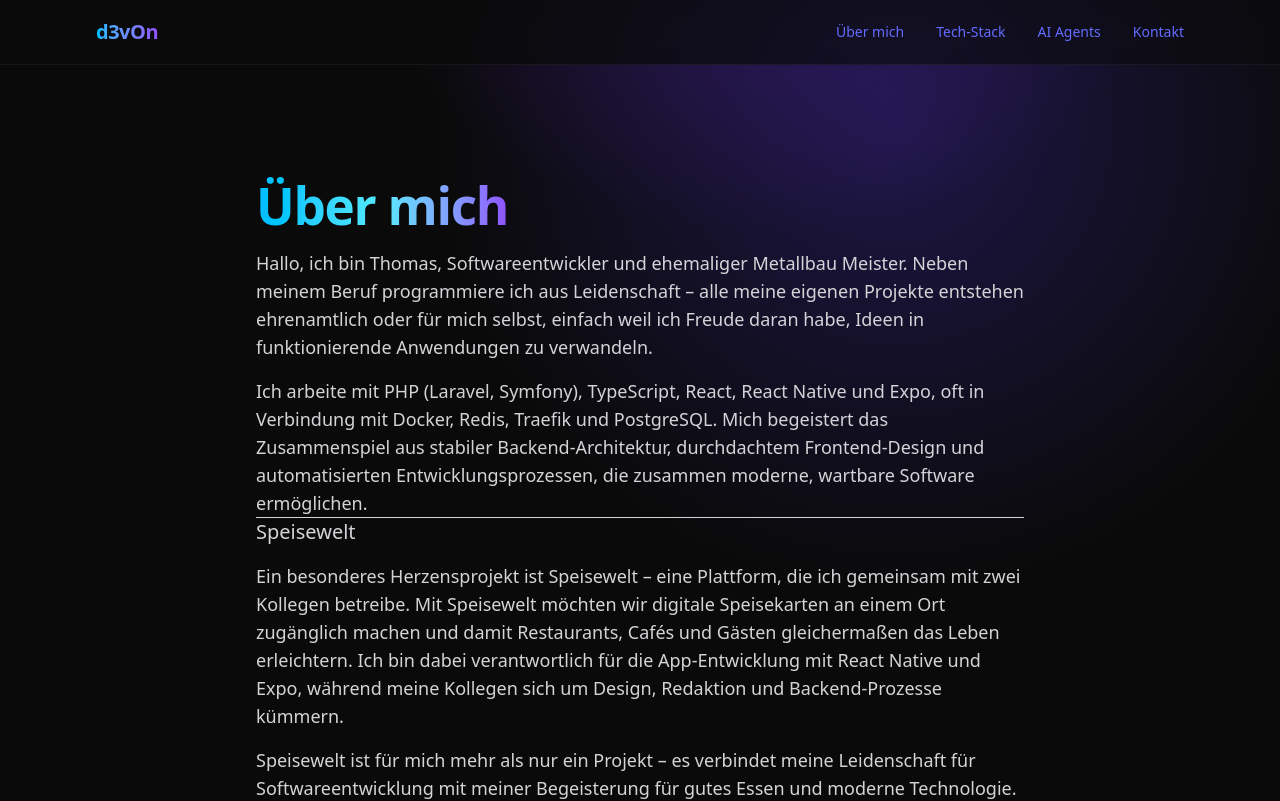
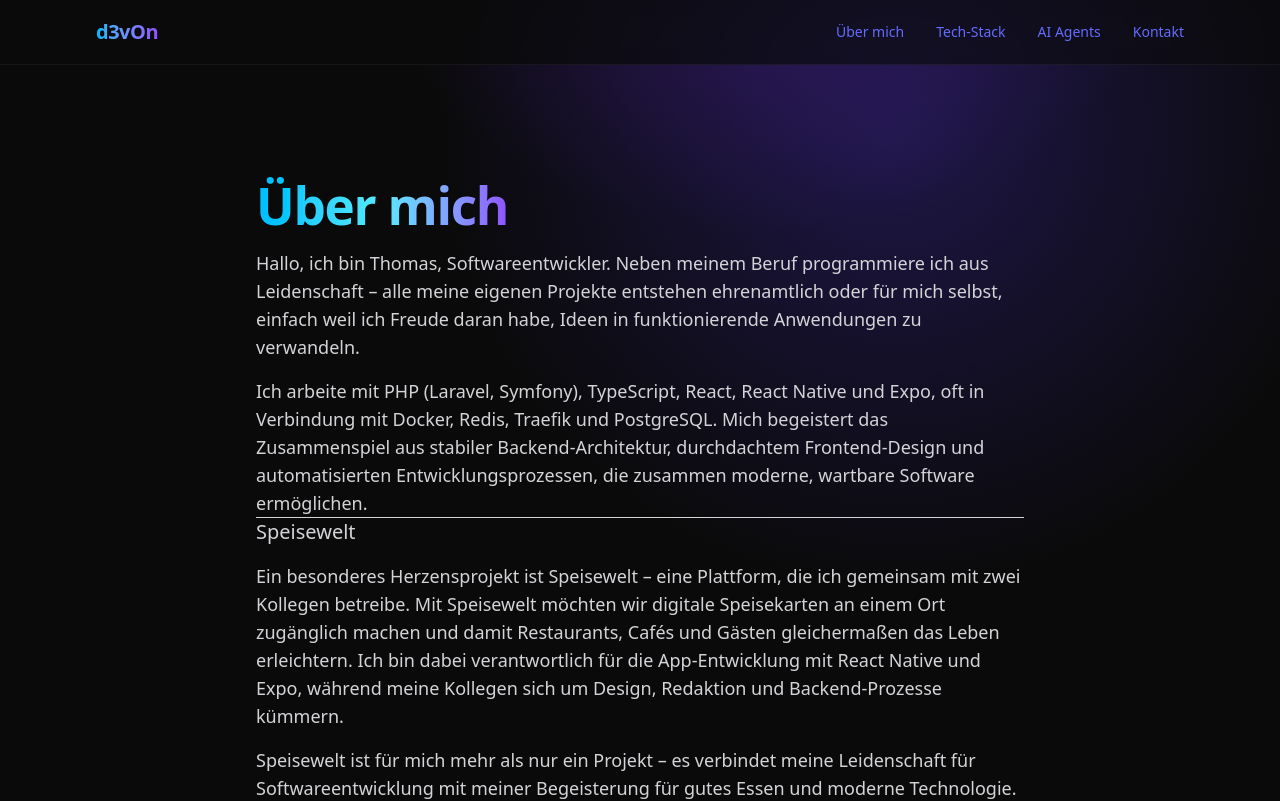
Before and after one commit to TommyNe/d3v0n, a React (Vite) app: page /about in a window 1280 px wide. Shown: the top 801 px of the page. Built offline with nearby package versions, Linux system fonts and the light colour scheme.

Commit message:
Entfernt irrelevanten Berufsbezug
Aktualisiert die persönliche Vorstellung, um den nicht mehr
relevanten Berufshintergrund "Metallbau Meister" zu entfernen.
Dies verbessert die Klarheit und Relevanz der Information.

```diff
--- a/src/routes/about.tsx
+++ b/src/routes/about.tsx
@@ -21,11 +21,11 @@ function RouteComponent() {
               </h1>
 
               <p className="mt-4 text-base sm:text-lg text-zinc-300">
-                Hallo, ich bin Thomas, Softwareentwickler und ehemaliger
-                Metallbau Meister. Neben meinem Beruf programmiere ich aus
-                Leidenschaft – alle meine eigenen Projekte entstehen
-                ehrenamtlich oder für mich selbst, einfach weil ich Freude daran
-                habe, Ideen in funktionierende Anwendungen zu verwandeln.
+                Hallo, ich bin Thomas, Softwareentwickler. Neben meinem Beruf
+                programmiere ich aus Leidenschaft – alle meine eigenen Projekte
+                entstehen ehrenamtlich oder für mich selbst, einfach weil ich
+                Freude daran habe, Ideen in funktionierende Anwendungen zu
+                verwandeln.
               </p>
               <p className="mt-4 text-base sm:text-lg text-zinc-300">
                 Ich arbeite mit PHP (Laravel, Symfony), TypeScript, React, React
```
